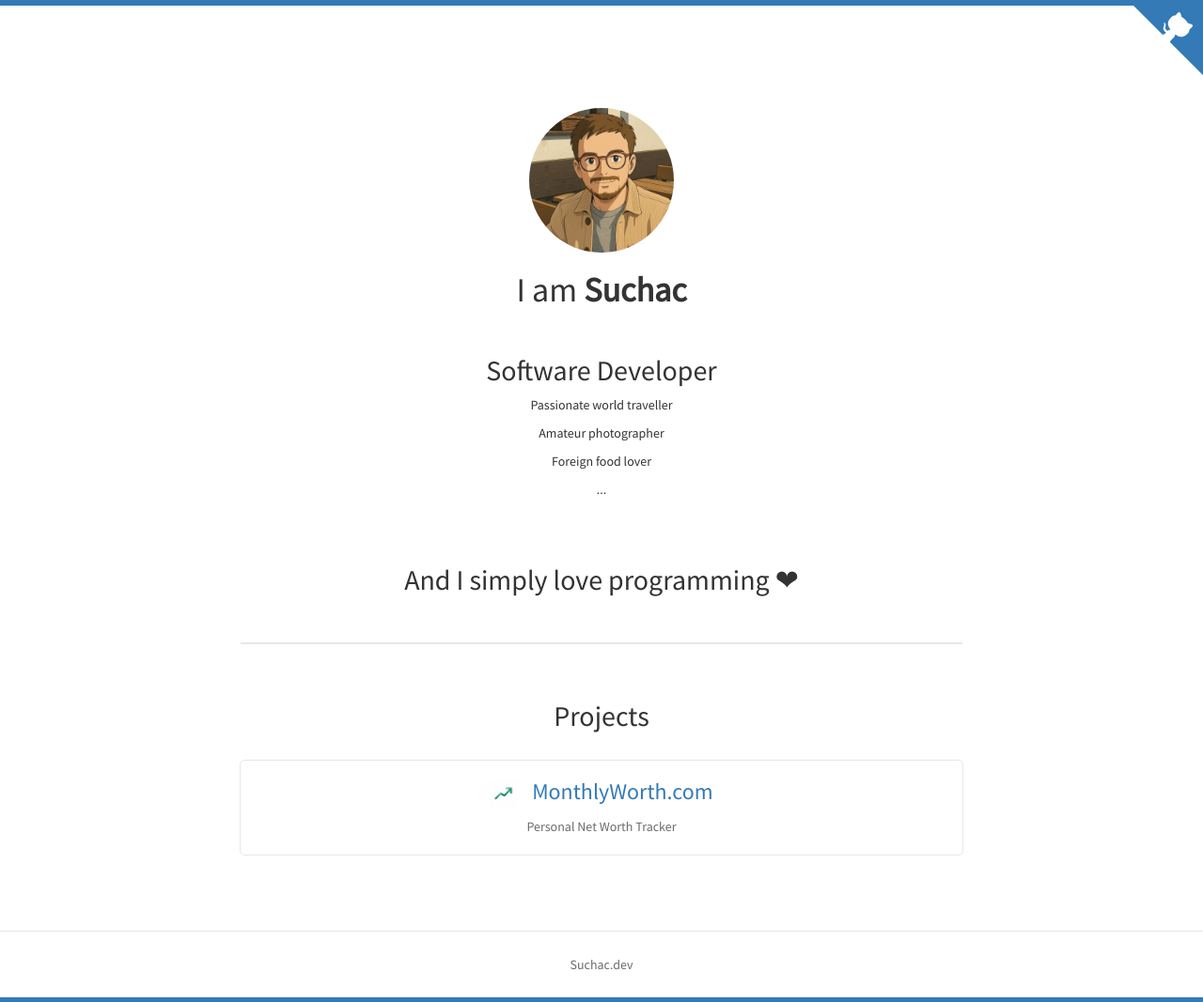
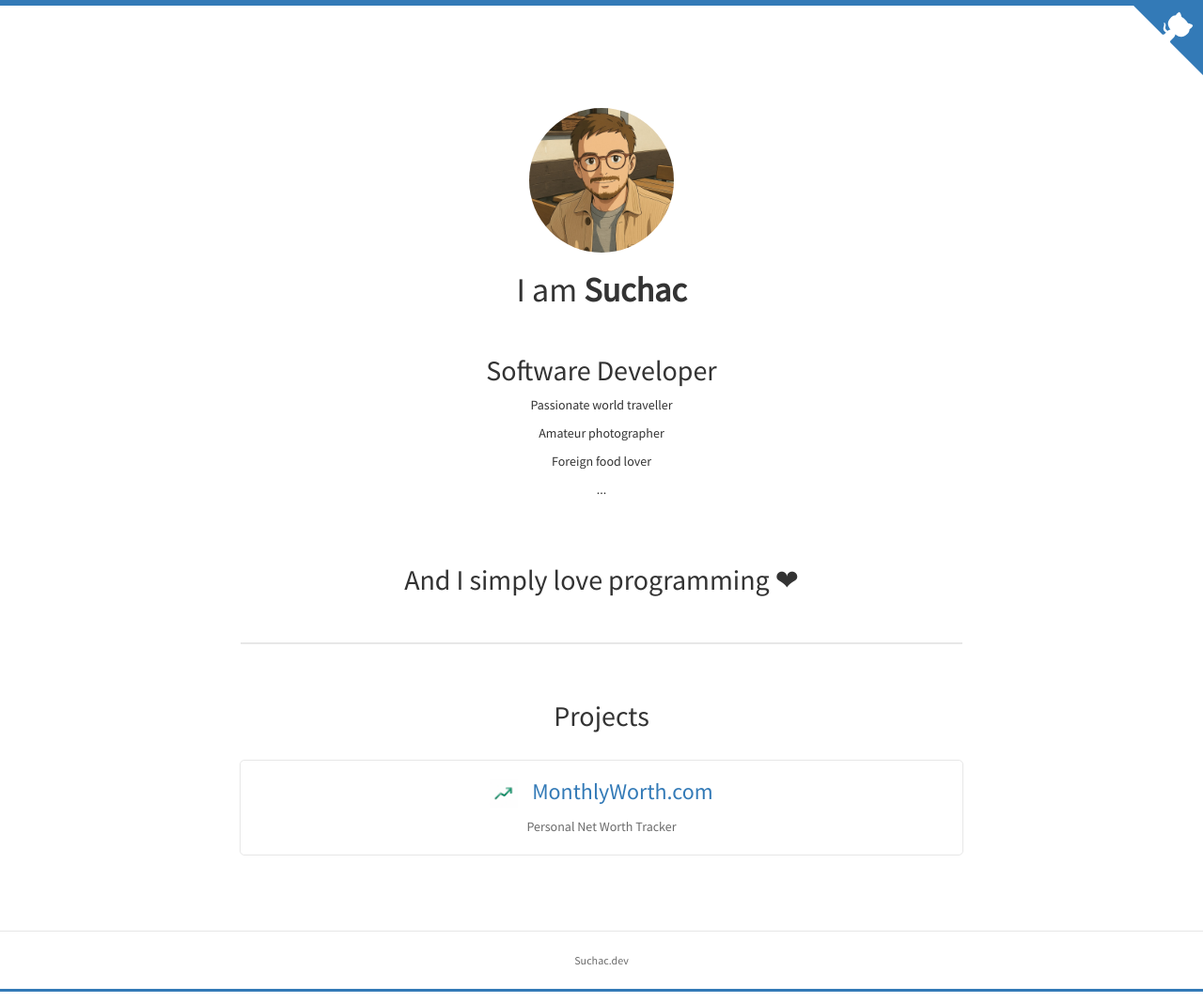
Before and after one commit to suchac/suchac.github.io, a Jekyll site: the page built from index.html, in a window 1280 px wide. Shown: the whole page at 94% size. Built offline with Jekyll 4.4.1, drawn with Linux system fonts in a browser that asks for light colours; nearby versions of some CDN libraries; the list of posts is cut into pages by our own code.

Commit message:
Fix footer layout issues on mobile
- Remove position: fixed to prevent content scrolling behind footer
- Reduce footer padding and font size for smaller footprint
- Add proper spacing with margin-top and wrap padding

🤖 Generated with [Claude Code](https://claude.com/claude-code)

Co-Authored-By: Claude <noreply@anthropic.com>

```diff
--- a/static/css/main.css
+++ b/static/css/main.css
@@ -218,9 +218,13 @@ h5 a:hover {
 footer {
     width: 100%;
     background-color: #fff;
-    padding: 5px 0;
+    padding: 2px 0;
     border-top: 1px solid #e7e7e7;
     margin-top: 40px;
+    font-size: 12px;
+}
+footer .text-muted {
+    margin: 8px 0;
 }
 .footer {
     text-decoration: none !important;
@@ -229,7 +233,7 @@ footer {
     color: #6b6b6b;
 }
 div.footer {
-    border-bottom: 5px solid #337ab7;
+    border-bottom: 3px solid #337ab7;
 }
 
 /* Add padding to body to ensure footer has space */
```
